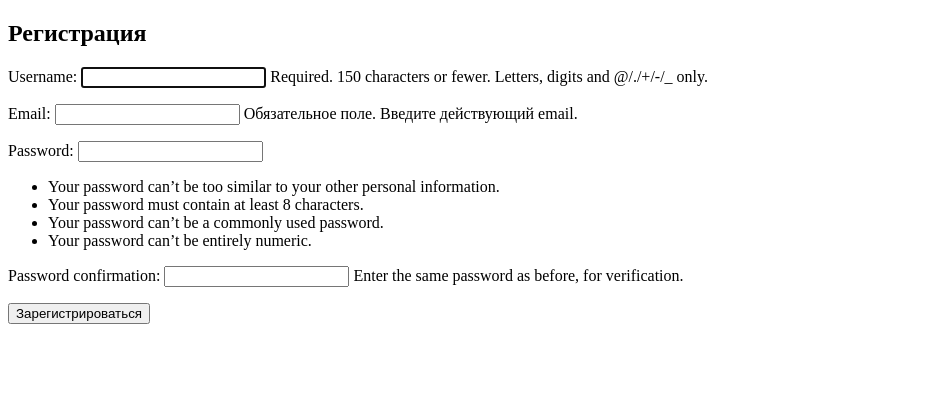
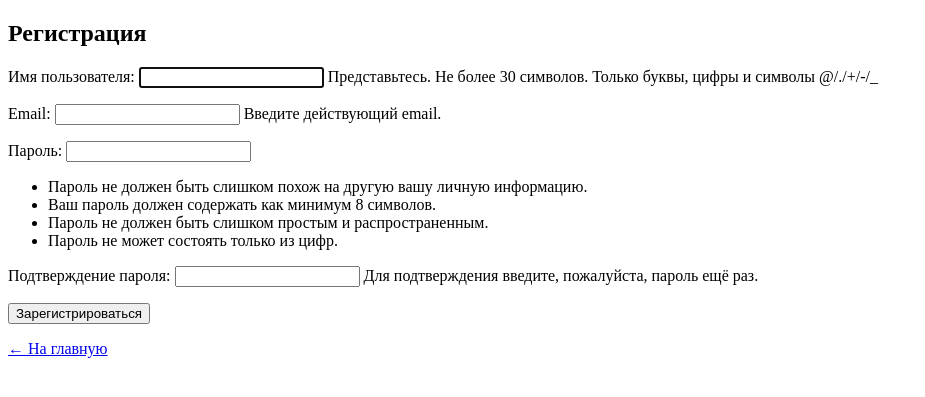
Before and after one commit to OkhlopkovKK-mipt/DjoProject, a Django app: page /signup/ in a window 1280 px wide. Shown: the top 397 px of the page, without its empty margins (0-925 px from the left). Run offline with Django 4.2, Linux system fonts and the light colour scheme; tables that the repository leaves empty hold one stand-in row (values such as "Sample post").

Commit message:
Index page html file added. Added the ability to navigate to login and registration pages from index.html. forms.py modified (new conditions). Logout view added. LANGUAGE_CODE (settings.py) changed to ru-ru.

```diff
--- a/srblearn/catalog/forms.py
+++ b/srblearn/catalog/forms.py
@@ -3,12 +3,20 @@ from django.contrib.auth.models import User
 from django import forms
 
 class SignUpForm(UserCreationForm):
-    email = forms.EmailField(max_length=254, help_text='Обязательное поле. Введите действующий email.')
+    username = forms.CharField(label='Имя пользователя', max_length=30, help_text='Представьтесь (до 30 знаков).')
+    email = forms.EmailField(label='Email', max_length=254, help_text='Введите действующий email.')
 
     class Meta:
         model = User
         fields = ('username', 'email', 'password1', 'password2')
 
+    def __init__(self, *args, **kwargs):
+        super().__init__(*args, **kwargs)
+        self.fields['username'].max_length = 30
+        self.fields['username'].help_text = (
+            'Представьтесь. Не более 30 символов. Только буквы, цифры и символы @/./+/-/_'
+        )
+
 class LoginForm(AuthenticationForm):
     username = forms.CharField(label='Имя пользователя')
     password = forms.CharField(label='Пароль', widget=forms.PasswordInput)
--- a/srblearn/catalog/views.py
+++ b/srblearn/catalog/views.py
@@ -1,10 +1,10 @@
 from django.shortcuts import render, redirect
-from django.contrib.auth import login, authenticate
+from django.contrib.auth import login, authenticate, logout
 from .forms import SignUpForm, LoginForm
 from django.http import HttpResponse
 
 def index(request):
-    return HttpResponse("Главная страница")
+    return render(request, 'index.html')
 
 def signup_view(request):
     if request.method == 'POST':
@@ -28,3 +28,7 @@ def login_view(request):
                 login(request, user)
                 return redirect('index')
     return render(request, 'registration/login.html', {'form': form})
+
+def logout_view(request):
+    logout(request)
+    return redirect('index')
--- a/srblearn/srblearn/settings.py
+++ b/srblearn/srblearn/settings.py
@@ -105,7 +105,7 @@ AUTH_PASSWORD_VALIDATORS = [
 # Internationalization
 # https://docs.djangoproject.com/en/4.1/topics/i18n/
 
-LANGUAGE_CODE = 'en-us'
+LANGUAGE_CODE = 'ru-ru'
 
 TIME_ZONE = 'UTC'
 
--- a/srblearn/srblearn/urls.py
+++ b/srblearn/srblearn/urls.py
@@ -21,5 +21,6 @@ urlpatterns = [
     path('admin/', admin.site.urls),
     path('signup/', views.signup_view, name='signup'),
     path('login/', views.login_view, name='login'),
+    path('logout/', views.logout_view, name='logout'),
     path('', views.index, name='index'),
 ]
--- a/srblearn/templates/registration/login.html
+++ b/srblearn/templates/registration/login.html
@@ -12,5 +12,10 @@
         {{ form.as_p }}
         <button type="submit">Войти</button>
     </form>
+
+    <!-- Кнопка возврата на главную -->
+    <p>
+        <a href="{% url 'index' %}">← На главную</a>
+    </p>
 </body>
 </html>
--- a/srblearn/templates/registration/signup.html
+++ b/srblearn/templates/registration/signup.html
@@ -12,5 +12,10 @@
         {{ form.as_p }}
         <button type="submit">Зарегистрироваться</button>
     </form>
+
+    <!-- Кнопка возврата на главную -->
+    <p>
+        <a href="{% url 'index' %}">← На главную</a>
+    </p>
 </body>
 </html>
```
Also changed, not shown: srblearn/templates/index.html (added, +21 -0 lines).
